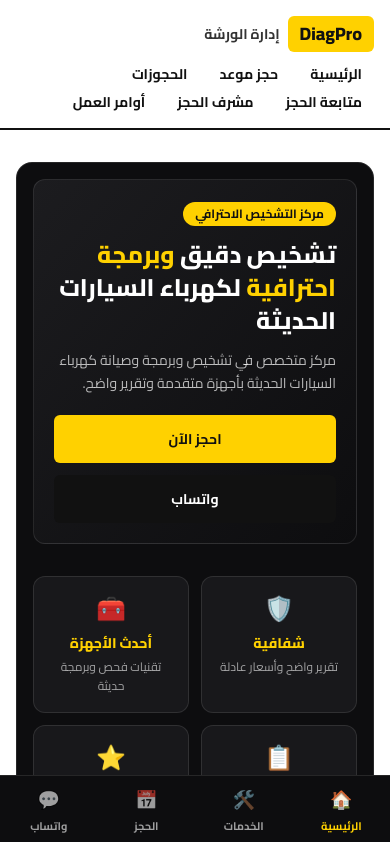
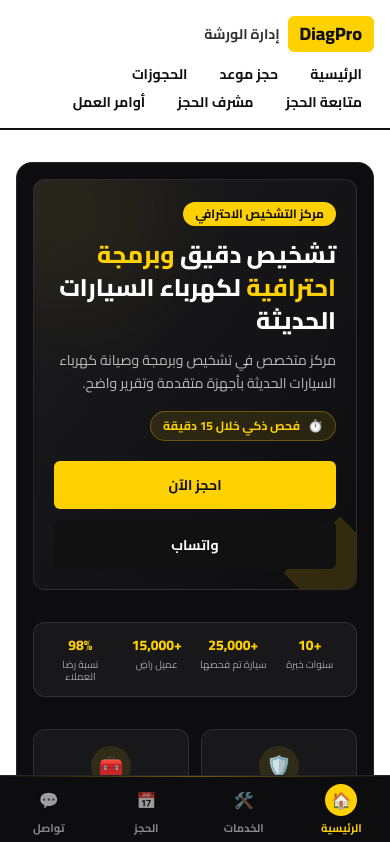
Before and after one commit to ahmedzohaidz/diagpro-manager-v1, a Next.js app: page / in a window 390 px wide. Shown: the top 842 px of the page. Built offline with nearby package versions, Linux system fonts and the light colour scheme; no server answers.

Commit message:
Phase 15B mobile booking UI

```diff
--- a/src/app/page.tsx
+++ b/src/app/page.tsx
@@ -30,23 +30,51 @@ const PWA_FEATURES = [
   { icon: "🚗", title: "متابعة حالة السيارة" },
 ];
 
+const TRUST_STATS = [
+  { value: "+10", label: "سنوات خبرة" },
+  { value: "+25,000", label: "سيارة تم فحصها" },
+  { value: "+15,000", label: "عميل راضٍ" },
+  { value: "98%", label: "نسبة رضا العملاء" },
+];
+
+function SectionEyebrow() {
+  return (
+    <div
+      className="mb-2 h-px w-full bg-gradient-to-l from-brand/50 via-brand/10 to-transparent"
+      aria-hidden
+    />
+  );
+}
+
 export default function HomePage() {
   return (
     <div className="space-y-8 rounded-2xl border border-white/10 bg-[#0d0d0f] p-4 text-white sm:p-6">
       {/* Hero */}
-      <section className="overflow-hidden rounded-xl border border-white/10 bg-gradient-to-br from-[#1c1c1f] to-[#0d0d0f] p-5">
-        <span className="inline-block rounded-full bg-brand px-3 py-1 text-xs font-bold text-ink">
+      <section className="relative overflow-hidden rounded-xl border border-white/10 bg-gradient-to-br from-[#1c1c1f] to-[#0d0d0f] p-5">
+        <div
+          className="pointer-events-none absolute -left-12 -top-12 h-40 w-40 rounded-full bg-brand/10 blur-3xl"
+          aria-hidden
+        />
+        <div
+          className="pointer-events-none absolute -bottom-6 -right-6 h-20 w-20 rotate-45 bg-brand/15"
+          aria-hidden
+        />
+        <span className="relative inline-block rounded-full bg-brand px-3 py-1 text-xs font-bold text-ink">
           مركز التشخيص الاحترافي
         </span>
-        <h1 className="mt-3 text-2xl font-extrabold leading-snug sm:text-3xl">
+        <h1 className="relative mt-3 text-2xl font-extrabold leading-snug sm:text-3xl">
           تشخيص دقيق <span className="text-brand">وبرمجة احترافية</span> لكهرباء
           السيارات الحديثة
         </h1>
-        <p className="mt-3 text-sm leading-relaxed text-white/70">
+        <p className="relative mt-3 text-sm leading-relaxed text-white/70">
           مركز متخصص في تشخيص وبرمجة وصيانة كهرباء السيارات الحديثة بأجهزة
           متقدمة وتقرير واضح.
         </p>
-        <div className="mt-5 flex flex-col gap-3 sm:flex-row">
+        <div className="relative mt-4 inline-flex items-center gap-2 rounded-full border border-brand/30 bg-brand/10 px-3 py-1.5 text-xs font-bold text-brand">
+          <span aria-hidden>⏱️</span>
+          فحص ذكي خلال 15 دقيقة
+        </div>
+        <div className="relative mt-5 flex flex-col gap-3 sm:flex-row">
           <Link href="/book" className="block sm:inline-block">
             <Button className="w-full py-3.5 text-base sm:w-auto">
               احجز الآن
@@ -68,6 +96,20 @@ export default function HomePage() {
         </div>
       </section>
 
+      {/* Trust stats */}
+      <section className="grid grid-cols-4 gap-2 rounded-xl border border-white/10 bg-[#18181b] p-3 text-center">
+        {TRUST_STATS.map((stat) => (
+          <div key={stat.label}>
+            <div className="text-sm font-extrabold text-brand sm:text-base">
+              {stat.value}
+            </div>
+            <div className="mt-1 text-[10px] leading-tight text-white/60">
+              {stat.label}
+            </div>
+          </div>
+        ))}
+      </section>
+
       {/* Feature highlights */}
       <section className="grid grid-cols-2 gap-3">
         {FEATURES.map((f) => (
@@ -75,7 +117,10 @@ export default function HomePage() {
             key={f.title}
             className="rounded-xl border border-white/10 bg-[#18181b] p-4 text-center"
           >
-            <div className="text-2xl" aria-hidden>
+            <div
+              className="mx-auto flex h-10 w-10 items-center justify-center rounded-full bg-brand/10 text-xl"
+              aria-hidden
+            >
               {f.icon}
             </div>
             <div className="mt-2 text-sm font-extrabold text-brand">
@@ -90,6 +135,7 @@ export default function HomePage() {
 
       {/* Main services */}
       <section>
+        <SectionEyebrow />
         <div className="mb-3 flex items-center justify-between">
           <h2 className="text-lg font-extrabold">خدماتنا الرئيسية</h2>
           <Link href="/services" className="text-xs font-bold text-brand">
@@ -120,6 +166,7 @@ export default function HomePage() {
 
       {/* Journey steps */}
       <section>
+        <SectionEyebrow />
         <h2 className="mb-3 text-lg font-extrabold">رحلة الخدمة معنا</h2>
         <div className="flex gap-3 overflow-x-auto pb-2">
           {JOURNEY_STEPS.map((step, i) => (
@@ -127,7 +174,7 @@ export default function HomePage() {
               key={step}
               className="flex min-w-[110px] flex-col items-center gap-2 rounded-xl border border-white/10 bg-[#18181b] p-3 text-center"
             >
-              <span className="flex h-8 w-8 shrink-0 items-center justify-center rounded-full bg-brand text-sm font-extrabold text-ink">
+              <span className="flex h-8 w-8 shrink-0 items-center justify-center rounded-full bg-brand text-sm font-extrabold text-ink shadow-[0_0_0_4px_rgba(255,209,0,0.12)]">
                 {i + 1}
               </span>
               <span className="text-xs font-bold text-white/80">{step}</span>
@@ -138,6 +185,7 @@ export default function HomePage() {
 
       {/* Digital experience */}
       <section className="rounded-xl border border-white/10 bg-[#18181b] p-4">
+        <SectionEyebrow />
         <h2 className="text-lg font-extrabold">تجربة رقمية أسرع</h2>
         <p className="mt-1 text-xs text-white/60">
           مزايا تسهّل متابعة حجزك والتواصل مع المركز.
--- a/src/app/services/page.tsx
+++ b/src/app/services/page.tsx
@@ -8,6 +8,13 @@ const ALL = "الكل" as const;
 type Filter = ServiceCategory | typeof ALL;
 
 const FILTERS: Filter[] = [ALL, ...SERVICE_CATEGORIES];
+
+const WHY_US = [
+  { icon: "⏱️", title: "سرعة في الإنجاز", desc: "إنجاز سريع بدون تأخير أو انتظار" },
+  { icon: "🛡️", title: "ضمان على الخدمة", desc: "ضمان حقيقي على جميع الخدمات" },
+  { icon: "🧰", title: "أحدث الأجهزة", desc: "معدات حديثة بدقة عالية" },
+  { icon: "⭐", title: "خبرة عالية", desc: "فنيون متخصصون وذوو خبرة طويلة" },
+];
 
 export default function ServicesPage() {
   const [filter, setFilter] = useState<Filter>(ALL);
@@ -54,7 +61,10 @@ export default function ServicesPage() {
             className="flex flex-col rounded-xl border border-white/10 bg-[#18181b] p-4"
           >
             <div className="flex items-start gap-3">
-              <span className="text-2xl" aria-hidden>
+              <span
+                className="flex h-11 w-11 shrink-0 items-center justify-center rounded-full bg-brand/10 text-2xl"
+                aria-hidden
+              >
                 {service.icon}
               </span>
               <div>
@@ -72,6 +82,38 @@ export default function ServicesPage() {
           </div>
         ))}
       </div>
+
+      {/* Why our services are different */}
+      <section>
+        <div
+          className="mb-3 h-px w-full bg-gradient-to-l from-brand/50 via-brand/10 to-transparent"
+          aria-hidden
+        />
+        <h2 className="mb-3 text-lg font-extrabold">
+          لماذا خدماتنا مختلفة؟
+        </h2>
+        <div className="grid grid-cols-2 gap-3 sm:grid-cols-4">
+          {WHY_US.map((item) => (
+            <div
+              key={item.title}
+              className="flex flex-col items-center gap-2 rounded-xl border border-white/10 bg-[#18181b] p-4 text-center"
+            >
+              <span
+                className="flex h-10 w-10 items-center justify-center rounded-full bg-brand/10 text-xl"
+                aria-hidden
+              >
+                {item.icon}
+              </span>
+              <span className="text-sm font-extrabold text-brand">
+                {item.title}
+              </span>
+              <span className="text-xs leading-relaxed text-white/60">
+                {item.desc}
+              </span>
+            </div>
+          ))}
+        </div>
+      </section>
     </div>
   );
 }
--- a/src/components/layout/BottomNav.tsx
+++ b/src/components/layout/BottomNav.tsx
@@ -27,6 +27,7 @@ export function BottomNav() {
       aria-label="التنقل السفلي"
       className="fixed inset-x-0 bottom-0 z-20 border-t border-white/10 bg-[#0d0d0f] [padding-bottom:env(safe-area-inset-bottom)] md:hidden"
     >
+      <div className="absolute inset-x-0 top-0 h-px bg-gradient-to-l from-transparent via-brand/40 to-transparent" />
       <div className="mx-auto grid max-w-5xl grid-cols-4">
         {NAV_ITEMS.map((item) => {
           const active =
@@ -37,11 +38,16 @@ export function BottomNav() {
             <Link
               key={item.href}
               href={item.href}
-              className={`flex flex-col items-center gap-1 py-2.5 text-[11px] font-bold transition-colors ${
-                active ? "text-brand" : "text-white/60"
+              className={`flex flex-col items-center gap-1 py-2 text-[11px] font-bold transition-colors ${
+                active ? "text-brand" : "text-white/50"
               }`}
             >
-              <span className="text-lg" aria-hidden>
+              <span
+                className={`flex h-8 w-8 items-center justify-center rounded-full text-base transition-colors ${
+                  active ? "bg-brand text-ink" : "text-white/60"
+                }`}
+                aria-hidden
+              >
                 {item.icon}
               </span>
               {item.label}
@@ -52,12 +58,12 @@ export function BottomNav() {
           href={WHATSAPP_LINK}
           target="_blank"
           rel="noopener noreferrer"
-          className="flex flex-col items-center gap-1 py-2.5 text-[11px] font-bold text-white/60 transition-colors"
+          className="flex flex-col items-center gap-1 py-2 text-[11px] font-bold text-white/50 transition-colors"
         >
-          <span className="text-lg" aria-hidden>
+          <span className="flex h-8 w-8 items-center justify-center rounded-full text-base text-white/60" aria-hidden>
             💬
           </span>
-          واتساب
+          تواصل
         </a>
       </div>
     </nav>
```
